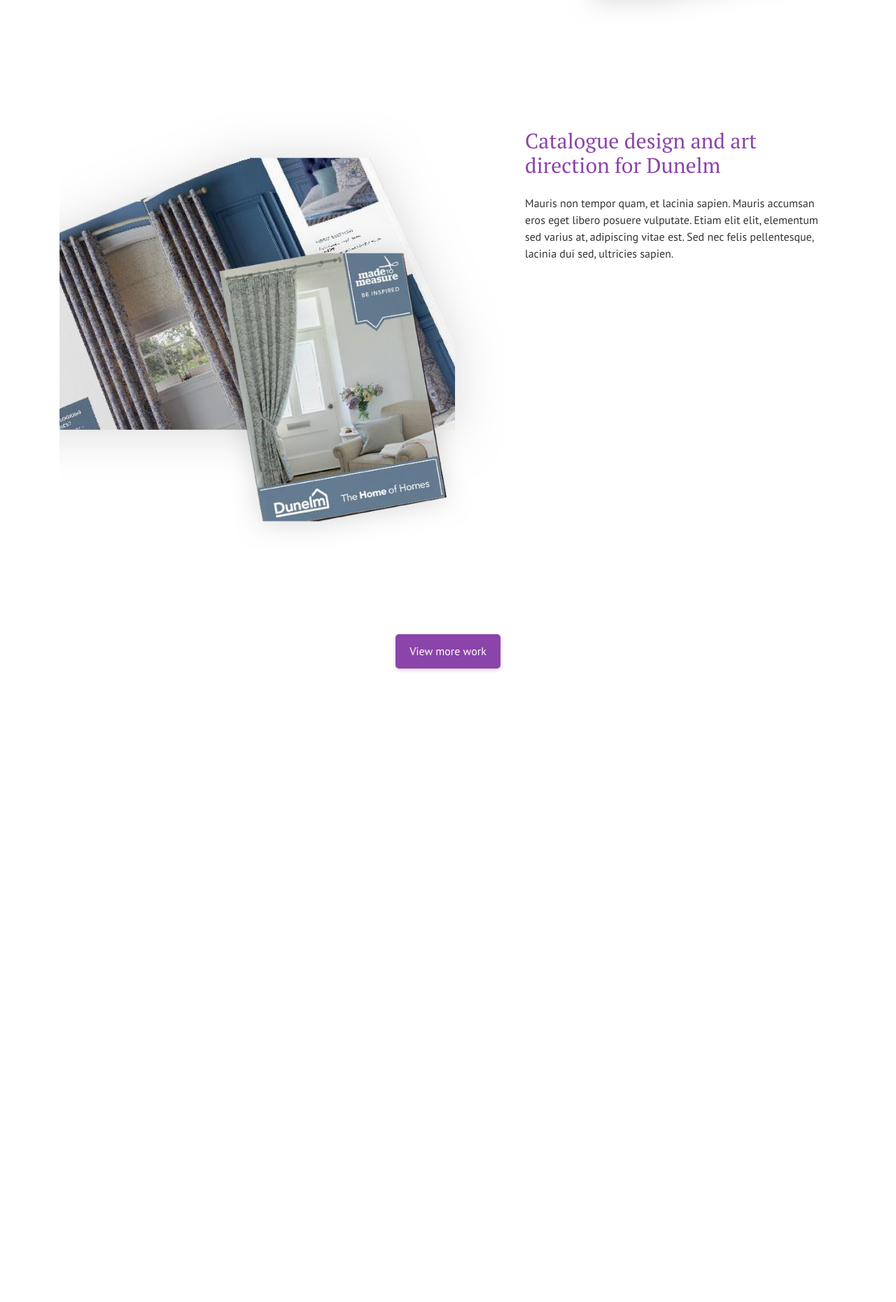
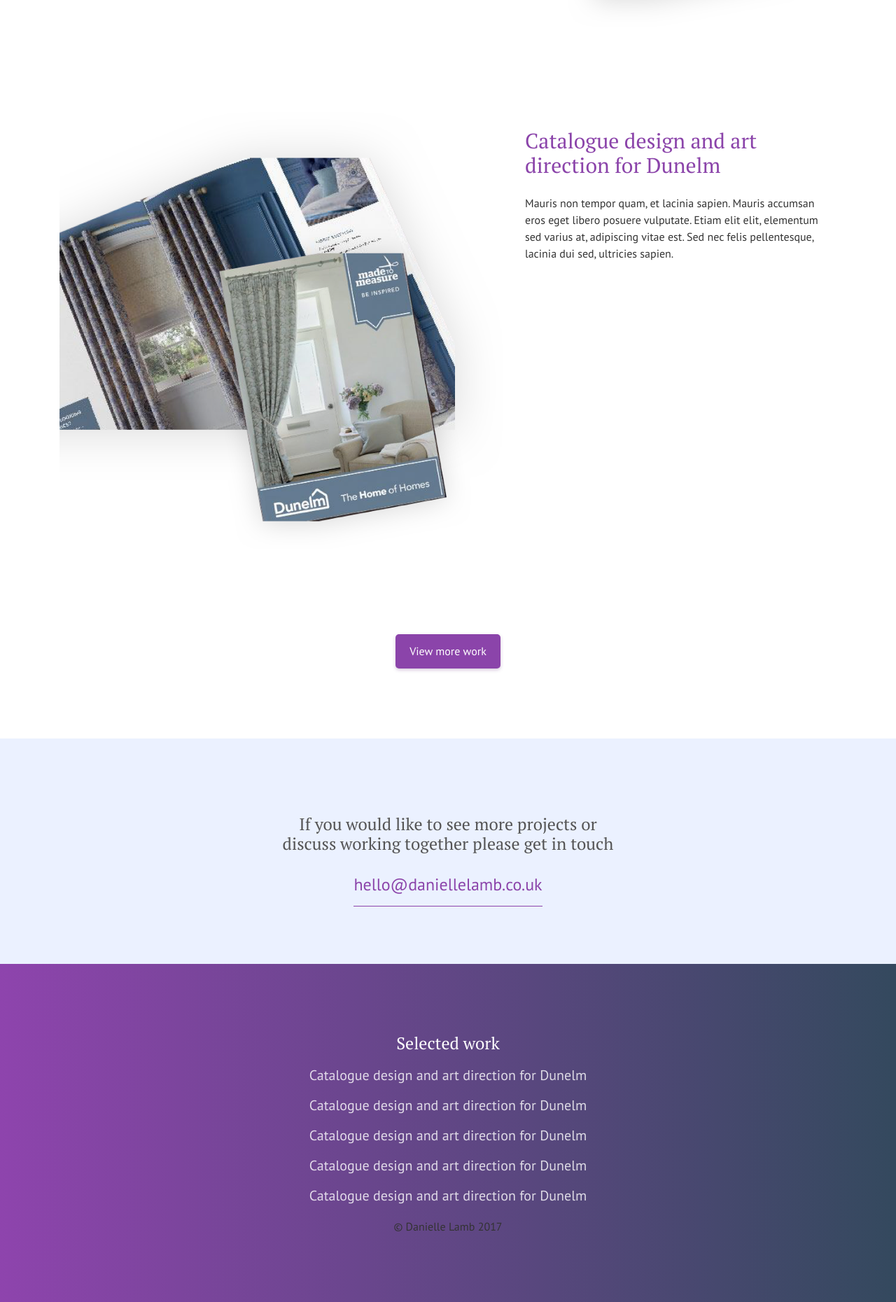
Before and after one commit to justinlamb1/danielle-portfolio-3, a Jekyll site: the page built from index.html, in a window 1280 px wide. Shown: the part 3469-5329 px from the top of the page at 70% size. Built offline with Jekyll 4.4.1, drawn with Linux system fonts in a browser that asks for light colours; before the commit the page ends 5224 px from its top, so only the background shows below that.

Commit message:
Site update

```diff
--- a/_includes/footer.html
+++ b/_includes/footer.html
@@ -1,4 +1,37 @@
 <footer class="site-footer">
+
+  <div class="site-footer__contact-info">
+    <div class="container">
+      <div class="row">
+        <div class="col">
+          <h2>If you would like to see more projects or discuss working together please get in touch</h2>
+          <a href="#0">hello@daniellelamb.co.uk</a>
+        </div>
+      </div>
+    </div>
+  </div>
+
+  <div class="site-footer__featured-work">
+    <div class="container">
+      <div class="row">
+        <div class="col">
+          <h2>Selected work</h2>
+          <ul>
+            <li><a href="#0">Catalogue design and art direction for Dunelm</a></li>
+            <li><a href="#0">Catalogue design and art direction for Dunelm</a></li>
+            <li><a href="#0">Catalogue design and art direction for Dunelm</a></li>
+            <li><a href="#0">Catalogue design and art direction for Dunelm</a></li>
+            <li><a href="#0">Catalogue design and art direction for Dunelm</a></li>
+          </ul>
+          <p class="site-footer__copyright">&copy; Danielle Lamb 2017</p>
+        </div>
+      </div>
+    </div>
+  </div>
+
+</footer>
+
+<!-- <footer class="site-footer">
 
   <div class="wrapper">
 
@@ -35,4 +68,4 @@
 
   </div>
 
-</footer>
+</footer> -->
--- a/_layouts/default.html
+++ b/_layouts/default.html
@@ -9,8 +9,7 @@
 
     {{ content }}
 
-
-    <!-- {% include footer.html %} -->
+    {% include footer.html %}
 
   </body>
 
--- a/_sass/_base.scss
+++ b/_sass/_base.scss
@@ -20,7 +20,6 @@
   font-size: $base-font-size;
   text-decoration: none;
   box-shadow: 0 2px 5px 0 rgba(86,27,111,0.25);
-  position: relative;
   transition: all .15s ease;
 
   &:hover {
--- a/_sass/_layout.scss
+++ b/_sass/_layout.scss
@@ -1,7 +1,3 @@
-body {
-  // background-color: $col-pri;
-}
-
 .site-header__container {
   position: relative;
 }
@@ -200,12 +196,12 @@
 }
 
 .featured-work {
-  position: relative;
-  top: -800px;
-  margin-top: $mar*2;
+  margin-top: -$mar*78;
+  margin-bottom: $mar*5;
 
   @include bp(md) {
-    margin-top: $mar*4;
+    margin-top: -$mar*76;
+    margin-bottom: $mar*10;
   }
 
   &__item {
@@ -249,256 +245,86 @@
 }
 
 
+.site-footer {
 
+  &__contact-info {
+    background-color: #EBF1FF;
+    text-align: center;
+    padding-top: $pad*3;
+    padding-bottom: $pad*4;
 
+    @include bp(md) {
+      padding-top: $pad*9;
+      padding-bottom: $pad*10;
+    }
 
+    h2 {
+      color: #555;
+      max-width: 500px;
+      margin-left: auto;
+      margin-right: auto;
+      margin-bottom: $mar*2;
+      font-size: 1.25em;
 
+      @include bp(md) {
+        font-size: 1.5em;
+      }
+    }
 
+    a {
+      font-family: $base-font-family;
+      font-size: 1.125em;
+      color: $col-pri;
+      text-decoration: none;
+      border-bottom: 1px solid $col-pri;
+      padding-bottom: $pad*1;
 
+      &:hover {
+        color: $col-pri-light-20;
+      }
 
+      @include bp(md) {
+        font-size: 1.5em;
+      }
+    }
+  }
 
+  &__featured-work {
+    background: $gradient-pri;
+    padding-top: $pad*4;
+    padding-bottom: $pad*4;
+    color: $white;
+    text-align: center;
 
+    @include bp(md) {
+      padding-top: $pad*8;
+      padding-bottom: $pad*8;
+    }
 
+    ul {
+      padding-left: 0;
 
-// /**
-//  * Site header
-//  */
-// .site-header {
-//     border-top: 5px solid $grey-color-dark;
-//     border-bottom: 1px solid $grey-color-light;
-//     min-height: 56px;
-//
-//     // Positioning context for the mobile navigation icon
-//     position: relative;
-// }
-//
-// .site-title {
-//     font-size: 26px;
-//     font-weight: 300;
-//     line-height: 56px;
-//     letter-spacing: -1px;
-//     margin-bottom: 0;
-//     float: left;
-//
-//     &,
-//     &:visited {
-//         color: $grey-color-dark;
-//     }
-// }
-//
-// .site-nav {
-//     float: right;
-//     line-height: 56px;
-//
-//     .menu-icon {
-//         display: none;
-//     }
-//
-//     .page-link {
-//         color: $text-color;
-//         line-height: $base-line-height;
-//
-//         // Gaps between nav items, but not on the last one
-//         &:not(:last-child) {
-//             margin-right: 20px;
-//         }
-//     }
-//
-//     @include media-query($on-palm) {
-//         position: absolute;
-//         top: 9px;
-//         right: $spacing-unit / 2;
-//         background-color: $background-color;
-//         border: 1px solid $grey-color-light;
-//         border-radius: 5px;
-//         text-align: right;
-//
-//         .menu-icon {
-//             display: block;
-//             float: right;
-//             width: 36px;
-//             height: 26px;
-//             line-height: 0;
-//             padding-top: 10px;
-//             text-align: center;
-//
-//             > svg {
-//                 width: 18px;
-//                 height: 15px;
-//
-//                 path {
-//                     fill: $grey-color-dark;
-//                 }
-//             }
-//         }
-//
-//         .trigger {
-//             clear: both;
-//             display: none;
-//         }
-//
-//         &:hover .trigger {
-//             display: block;
-//             padding-bottom: 5px;
-//         }
-//
-//         .page-link {
-//             display: block;
-//             padding: 5px 10px;
-//
-//             &:not(:last-child) {
-//                 margin-right: 0;
-//             }
-//             margin-left: 20px;
-//         }
-//     }
-// }
-//
-//
-//
-// /**
-//  * Site footer
-//  */
-// .site-footer {
-//     border-top: 1px solid $grey-color-light;
-//     padding: $spacing-unit 0;
-// }
-//
-// .footer-heading {
-//     font-size: 18px;
-//     margin-bottom: $spacing-unit / 2;
-// }
-//
-// .contact-list,
-// .social-media-list {
-//     list-style: none;
-//     margin-left: 0;
-// }
-//
-// .footer-col-wrapper {
-//     font-size: 15px;
-//     color: $grey-color;
-//     margin-left: -$spacing-unit / 2;
-//     @extend %clearfix;
-// }
-//
-// .footer-col {
-//     float: left;
-//     margin-bottom: $spacing-unit / 2;
-//     padding-left: $spacing-unit / 2;
-// }
-//
-// .footer-col-1 {
-//     width: -webkit-calc(35% - (#{$spacing-unit} / 2));
-//     width:         calc(35% - (#{$spacing-unit} / 2));
-// }
-//
-// .footer-col-2 {
-//     width: -webkit-calc(20% - (#{$spacing-unit} / 2));
-//     width:         calc(20% - (#{$spacing-unit} / 2));
-// }
-//
-// .footer-col-3 {
-//     width: -webkit-calc(45% - (#{$spacing-unit} / 2));
-//     width:         calc(45% - (#{$spacing-unit} / 2));
-// }
-//
-// @include media-query($on-laptop) {
-//     .footer-col-1,
-//     .footer-col-2 {
-//         width: -webkit-calc(50% - (#{$spacing-unit} / 2));
-//         width:         calc(50% - (#{$spacing-unit} / 2));
-//     }
-//
-//     .footer-col-3 {
-//         width: -webkit-calc(100% - (#{$spacing-unit} / 2));
-//         width:         calc(100% - (#{$spacing-unit} / 2));
-//     }
-// }
-//
-// @include media-query($on-palm) {
-//     .footer-col {
-//         float: none;
-//         width: -webkit-calc(100% - (#{$spacing-unit} / 2));
-//         width:         calc(100% - (#{$spacing-unit} / 2));
-//     }
-// }
-//
-//
-//
-// /**
-//  * Page content
-//  */
-// .page-content {
-//     padding: $spacing-unit 0;
-// }
-//
-// .page-heading {
-//     font-size: 20px;
-// }
-//
-// .post-list {
-//     margin-left: 0;
-//     list-style: none;
-//
-//     > li {
-//         margin-bottom: $spacing-unit;
-//     }
-// }
-//
-// .post-meta {
-//     font-size: $small-font-size;
-//     color: $grey-color;
-// }
-//
-// .post-link {
-//     display: block;
-//     font-size: 24px;
-// }
-//
-//
-//
-// /**
-//  * Posts
-//  */
-// .post-header {
-//     margin-bottom: $spacing-unit;
-// }
-//
-// .post-title {
-//     font-size: 42px;
-//     letter-spacing: -1px;
-//     line-height: 1;
-//
-//     @include media-query($on-laptop) {
-//         font-size: 36px;
-//     }
-// }
-//
-// .post-content {
-//     margin-bottom: $spacing-unit;
-//
-//     h2 {
-//         font-size: 32px;
-//
-//         @include media-query($on-laptop) {
-//             font-size: 28px;
-//         }
-//     }
-//
-//     h3 {
-//         font-size: 26px;
-//
-//         @include media-query($on-laptop) {
-//             font-size: 22px;
-//         }
-//     }
-//
-//     h4 {
-//         font-size: 20px;
-//
-//         @include media-query($on-laptop) {
-//             font-size: 18px;
-//         }
-//     }
-// }
+      li {
+        list-style: none;
+        margin-bottom: $mar*2;
+
+        a {
+          color: $white;
+          opacity: 0.8;
+          text-decoration: none;
+          font-family: $base-font-family;
+          font-weight: 400;
+          font-size: 1.125em;
+
+          &:hover {
+            opacity: 1;
+          }
+
+          @include bp(md) {
+            font-size: 1.25em;
+          }
+        }
+      }
+    }
+  }
+}
--- a/index.html
+++ b/index.html
@@ -1,8 +1,6 @@
 ---
 layout: default
 ---
-
-<div class="home">
 
 <section class="heading-banner">
   <div class="container">
@@ -31,8 +29,8 @@
         </svg></span></a>
       </div>
     </div>
+  </div>
 </section>
-  </div>
 
 <div class="white-overlay"></div>
 
@@ -132,5 +130,3 @@
   </div>
 
 </section>
-
-</div>
```
Lines whose indentation alone changed are shown as unchanged.
